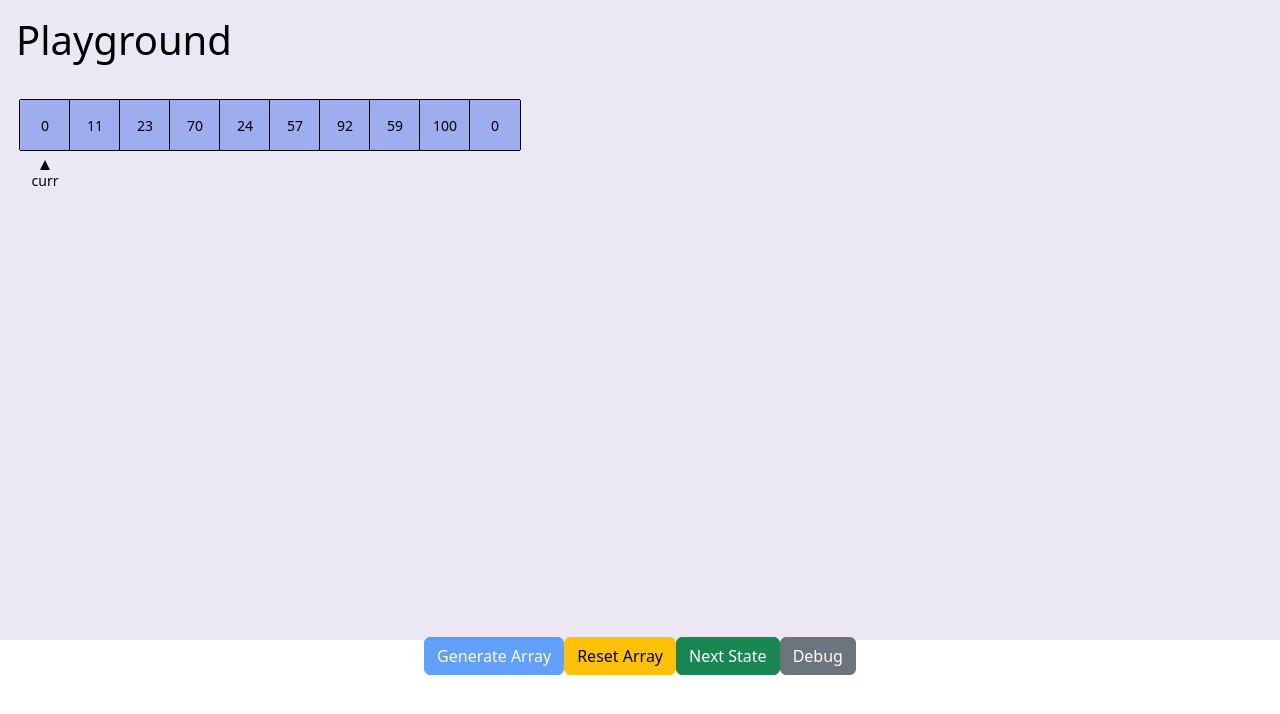
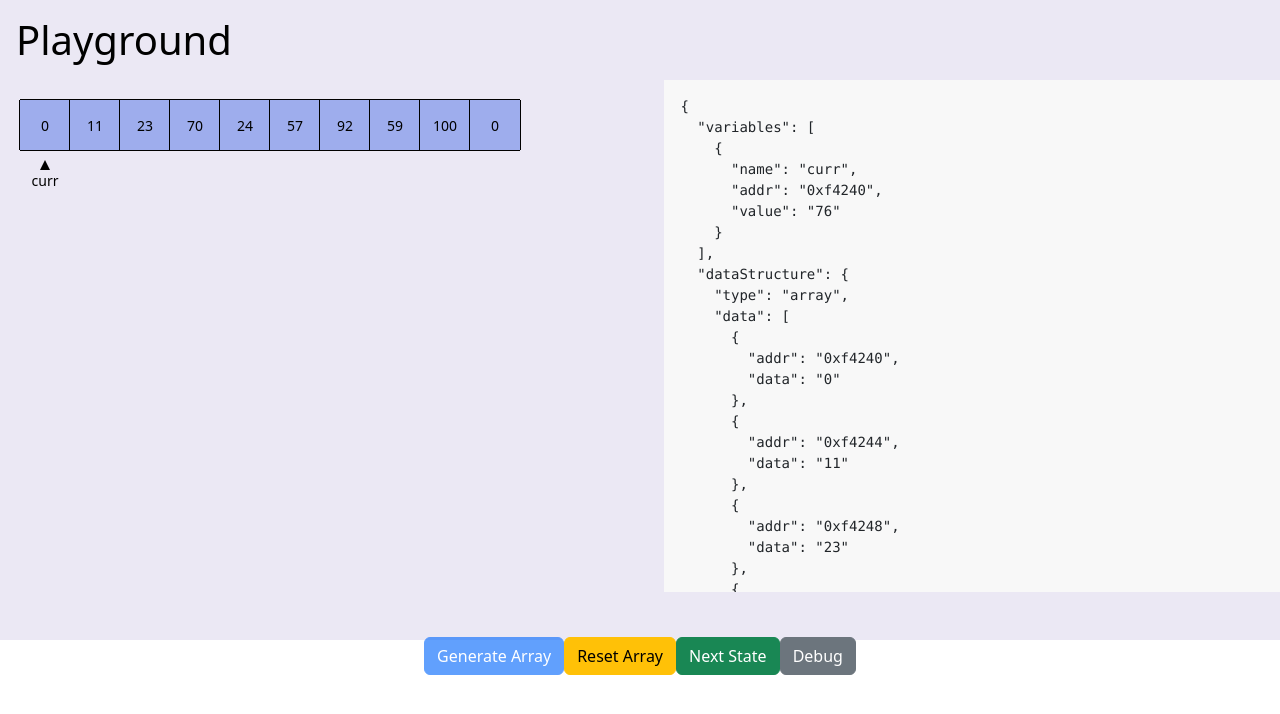
Before and after one commit to devsoc-unsw/structs-prototypes, a React (Create React App) app in the folder visualization/: page / in a window 1280 px wide. Both pictures are taken after a click on the button "Generate Array". Shown: the top 714 px of the page. Built offline with nearby package versions, Linux system fonts and the light colour scheme.

Commit message:
upload debug board

```diff
--- a/visualization/src/component/DrawingBoard.tsx
+++ b/visualization/src/component/DrawingBoard.tsx
@@ -1,6 +1,5 @@
-// Import necessary components and types
-import React, { useEffect } from 'react';
-import { SupportDataType } from './state/state'; // Replace with the actual file name containing your types
+import React from 'react';
+import { SupportDataType } from './state/state';
 import ArrayRenderer from './drawable/array/drawableArray';
 import { State } from './state/state';
 
@@ -9,10 +8,7 @@ type DrawingBoardProps = {
   nextState: State;
 };
 
-const DrawingBoard: React.FC<DrawingBoardProps> = ({
-  prevState,
-  nextState,
-}) => {
+const DrawingBoard: React.FC<DrawingBoardProps> = ({ prevState, nextState }) => {
   const renderDataStructure = () => {
     switch (nextState.dataStructure.type) {
       case SupportDataType.ARRAY:
@@ -22,7 +18,18 @@ const DrawingBoard: React.FC<DrawingBoardProps> = ({
     }
   };
 
-  return <div>{renderDataStructure()}</div>;
+  const prettifyJSON = (state: State | null) => {
+    return state ? JSON.stringify(state, null, 2) : '';
+  };
+
+  return (
+    <div style={{ display: 'flex' }}>
+      <div style={{ flexGrow: 1 }}>{renderDataStructure()}</div>
+      <pre style={{ flexGrow: 1, backgroundColor: '#f8f8f8', padding: '1rem' }}>
+        {prettifyJSON(nextState)}
+      </pre>
+    </div>
+  );
 };
 
 export default DrawingBoard;
```
